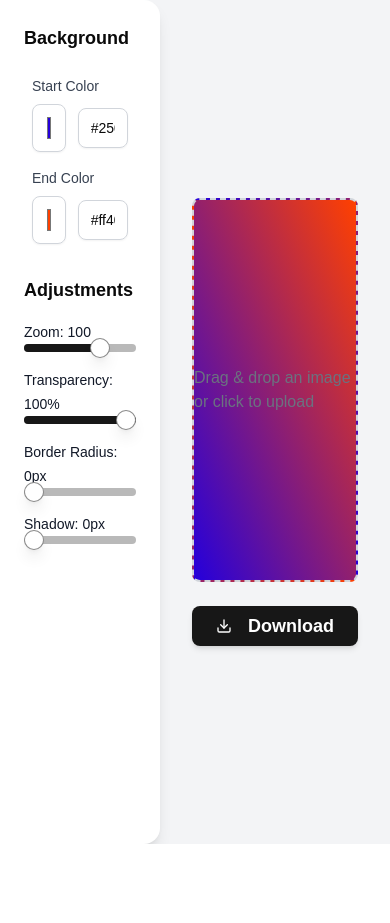
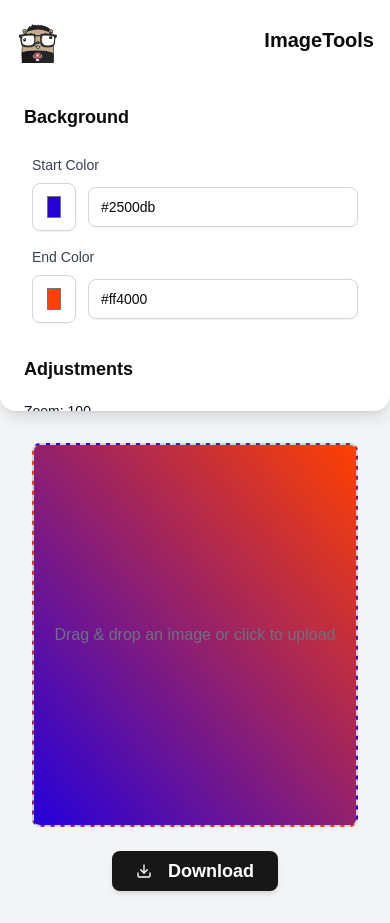
Before and after one commit to cmendev/frameit-image, a Next.js app: page /gradient in a window 390 px wide. Before the commit the page ends 844 px from the top, so only its background shows below. Built offline with nearby package versions, Linux system fonts and the light colour scheme.

Commit message:
responsive desing

```diff
--- a/app/layout.tsx
+++ b/app/layout.tsx
@@ -1,5 +1,6 @@
 import type { Metadata } from "next";
 import "./globals.css";
+import NavBar from "@/components/navbar";
 
 export const metadata: Metadata = {
   title: "Create Next App",
@@ -16,6 +17,7 @@ export default function RootLayout({
       <body
         className={`antialiased`}
       >
+        <NavBar />
         {children}
       </body>
     </html>
--- a/app/page.tsx
+++ b/app/page.tsx
@@ -7,12 +7,6 @@ import Image from "next/image";
 export default function Home() {
   return (
     <div className="min-h-screen bg-gray-100 text-gray-900">
-      {/* Navbar */}
-      <nav className="bg-white shadow-md p-4 flex justify-between items-center">
-        <Image src="/me.webp" width={44} height={44} alt="me icon" />
-        <h1 className="text-xl font-bold">ImageTools</h1>
-      </nav>
-
       {/* Hero Section */}
       <section className="flex flex-col items-center justify-center text-center py-20 px-6">
         <h2 className="text-4xl font-extrabold mb-4">Professional Image Tools</h2>
--- a/components/image-upload.tsx
+++ b/components/image-upload.tsx
@@ -49,9 +49,9 @@ export default function ImageUpload() {
   };
 
   return (
-    <div className="flex h-screen bg-gray-100">
-      {/* Sidebar */}
-      <div className="w-72 p-6 bg-white shadow-lg overflow-y-auto rounded-r-2xl">
+    <div className="flex flex-col md:flex-row h-screen bg-gray-100">
+      {/* Sidebar - Se ubica arriba en móviles y a la izquierda en pantallas grandes */}
+      <div className="w-full md:w-72 p-6 bg-white shadow-lg overflow-y-auto rounded-b-2xl md:rounded-r-2xl">
         <h2 className="text-lg font-semibold mb-4">Background</h2>
         <ColorPicker label="Start Color" color={startColor} onChange={setStartColor} />
         <ColorPicker label="End Color" color={endColor} onChange={setEndColor} />
@@ -80,7 +80,6 @@ export default function ImageUpload() {
                 alt="uploaded"
                 className="max-w-full max-h-full"
                 width={`${zoom *3}`}
-
                 height={`${zoom*3}`}
                 style={{
                   transform: `scale(${zoom / 100})`,
--- /dev/null
+++ b/components/navbar.tsx
@@ -0,0 +1,11 @@
+import Image from "next/image";
+
+export default function NavBar() {
+
+  return (
+    <nav className="bg-white shadow-md p-4 flex justify-between items-center">
+        <Image src="/me.webp" width={44} height={44} alt="me icon" />
+        <a href="/" className="text-xl font-bold">ImageTools</a>
+      </nav>
+  );
+}
```
